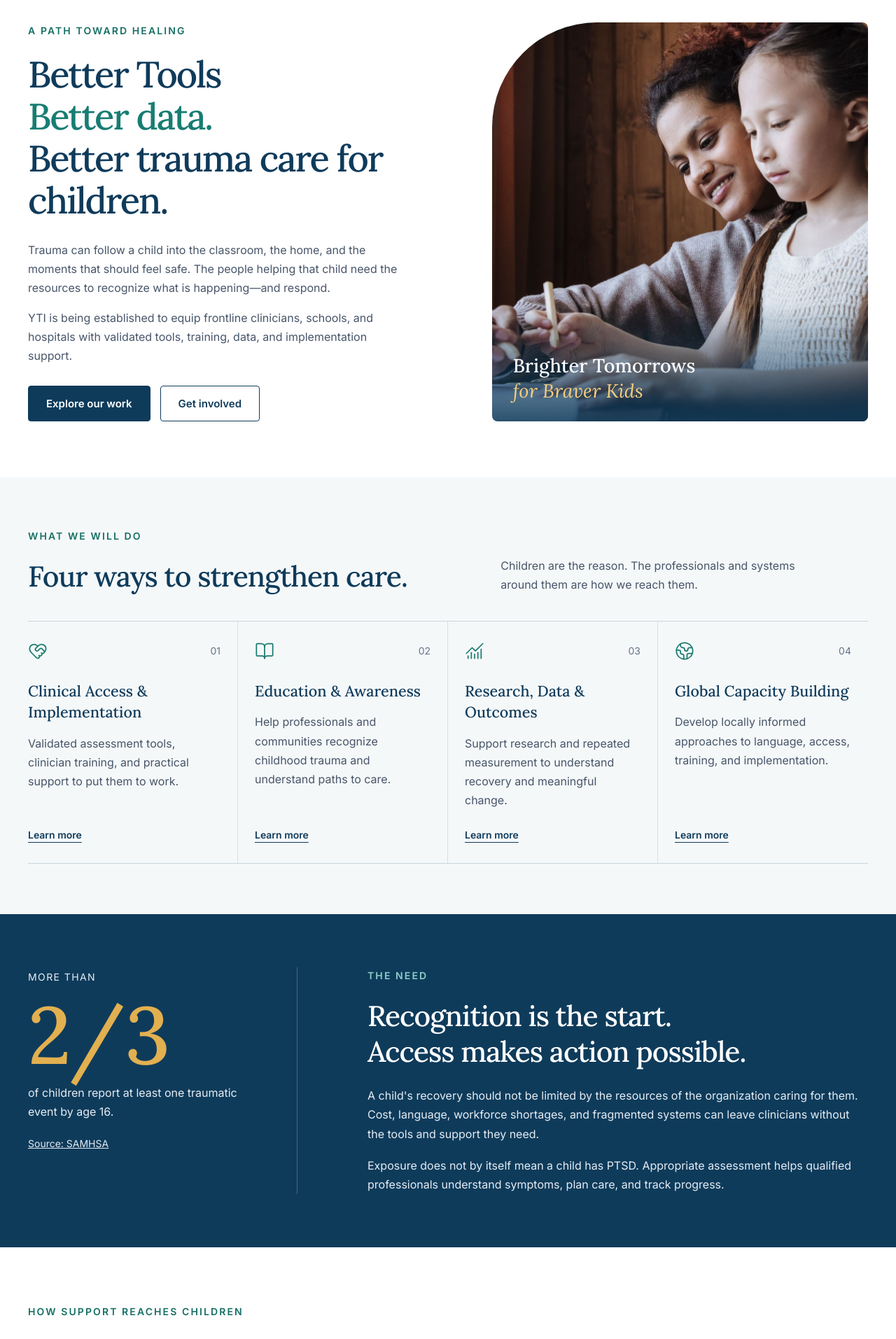
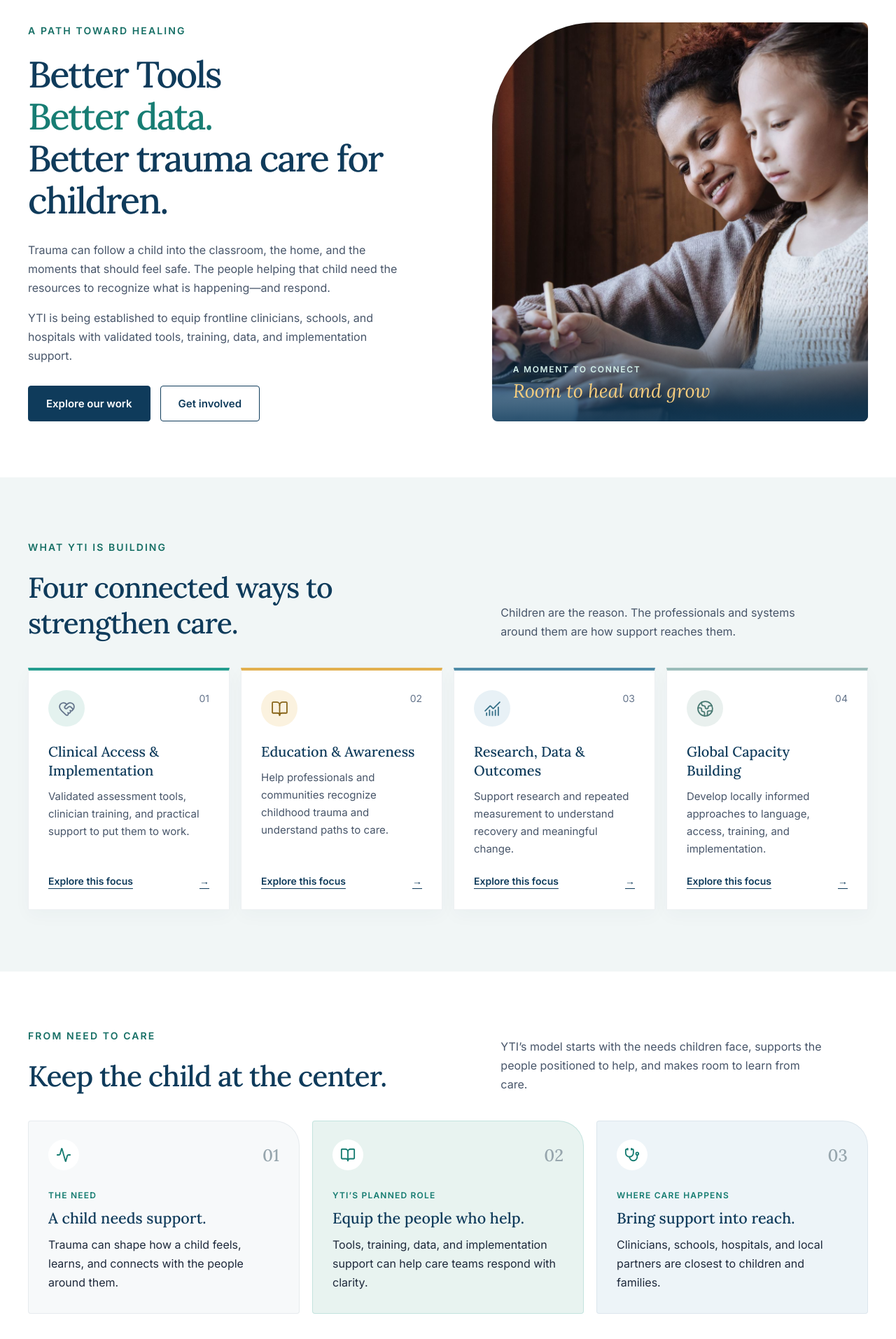
Before and after one commit to jh-ship-it/YTI, a React (Vite) app: page / in a window 1280 px wide. Shown: the part 580-2493 px from the top of the page at 70% size. Built offline with nearby package versions, Linux system fonts and the light colour scheme.

Commit message:
Refresh homepage storytelling and service cards

```diff
--- a/src/index.css
+++ b/src/index.css
@@ -112,3 +112,34 @@
 .about-next-step>p:not(.eyebrow) { max-width:620px; margin:18px auto; color:#475569; }.about-next-step .button-row { justify-content:center; }
 @media(max-width:850px) { .leadership-preview-inner { grid-template-columns:1fr 1fr; gap:20px; }.leadership-preview-inner>a { grid-column:1/-1; }.about-story { grid-template-columns:1fr; gap:28px; }.about-focus-grid { grid-template-columns:repeat(2,1fr); }.about-focus-grid article:nth-child(2) { border-right:0; }.about-focus-grid article:nth-child(-n+2) { border-bottom:1px solid #0f3b5b20; }.about-focus-grid article:nth-child(3) { padding-left:0; }.leader-grid { grid-template-columns:1fr; } }
 @media(max-width:600px) { .leadership-preview-inner { grid-template-columns:1fr; }.leadership-preview-inner>a { grid-column:auto; }.about-focus-grid { grid-template-columns:1fr; }.about-focus-grid article,.about-focus-grid article:first-child,.about-focus-grid article:nth-child(3) { padding:20px 0; border-right:0; border-bottom:1px solid #0f3b5b20; }.about-focus-grid article:last-child { border-bottom:0; }.leadership-note { align-items:flex-start; flex-direction:column; }.about-next-step { padding:28px 20px; } }
+
+/* More visual hierarchy on the home page, with the child and care pathway kept central. */
+.pillars-section { background:#f1f6f6; padding-block:88px; }
+.pillar-grid { border:0; gap:16px; }
+.pillar { min-height:290px; padding:28px; background:#fff; border:1px solid #0f3b5b12; border-top:4px solid #249d8f; box-shadow:0 8px 24px #0f3b5b08; }
+.pillar:first-child { padding-left:28px; }.pillar:last-child { border-right:1px solid #0f3b5b12; }
+.pillar-learning { border-top-color:#e2b04f; }.pillar-research { border-top-color:#4f8ca8; }.pillar-global { border-top-color:#9bbdba; }
+.pillar:hover { background:#fff; box-shadow:0 16px 34px #0f3b5b14; transform:translateY(-4px); }
+.pillar-top { align-items:flex-start; margin-bottom:22px; }
+.pillar-icon { display:grid; place-items:center; width:52px; height:52px; border-radius:50%; background:#e4f2ef; color:#147b70; }
+.pillar-learning .pillar-icon { background:#fbf2df; color:#876418; }.pillar-research .pillar-icon { background:#e8f1f6; color:#356f87; }.pillar-global .pillar-icon { background:#e9f0ee; color:#477871; }
+.pillar h3 { font-size:1.25rem; line-height:1.35; margin-bottom:12px; }
+.pillar p { font-size:.9375rem; line-height:1.65; }
+.pillar-link { display:flex; justify-content:space-between; padding-top:22px; }
+.pathway-section { padding:80px 0 88px; background:#fff; }
+.pathway-grid { display:grid; grid-template-columns:repeat(3,1fr); gap:18px; }
+.pathway-card { position:relative; min-height:238px; padding:26px 28px 30px; background:#f7f9fa; border:1px solid #0f3b5b13; border-radius:4px 36px 4px 4px; }
+.pathway-card:nth-child(2) { background:#e8f3f0; border-color:#249d8f30; }
+.pathway-card:nth-child(3) { background:#edf4f8; }
+.pathway-card-top { display:flex; align-items:center; justify-content:space-between; margin-bottom:26px; }
+.pathway-icon { display:grid; place-items:center; width:44px; height:44px; color:#147b70; background:white; border-radius:50%; }
+.pathway-number { color:#96a5ad; font:500 1.5rem Lora,serif; }
+.pathway-label { margin-bottom:8px; color:#147b70; font-size:.75rem; font-weight:700; letter-spacing:.1em; text-transform:uppercase; }
+.pathway-card h3 { margin-bottom:10px; font-size:1.35rem; line-height:1.3; font-weight:500; }
+.pathway-card>p:last-child { color:#475569; font-size:.9375rem; line-height:1.65; }
+.need-stat a { color:#fff; }
+.intro-visual { min-height:510px; border-radius:148px 8px 8px 8px; }
+.intro-visual figcaption span { font:600 .75rem/1.4 Inter,sans-serif; text-transform:uppercase; letter-spacing:.14em; color:#d6f2ec; }
+@media(max-width:1000px) { .pillar-grid { grid-template-columns:repeat(2,1fr); }.pillar:nth-child(2) { border-right:1px solid #0f3b5b12; }.pillar:nth-child(3) { padding-left:28px; }.pillar:nth-child(-n+2) { border-bottom:1px solid #0f3b5b12; }.pathway-grid { grid-template-columns:1fr; }.pathway-card { min-height:0; } }
+@media(max-width:700px) { .pillars-section,.pathway-section { padding-block:52px; }.pillar-grid { grid-template-columns:1fr; gap:12px; }.pillar,.pillar:first-child,.pillar:nth-child(3) { min-height:0; padding:22px; border-right:1px solid #0f3b5b12; }.pillar:nth-child(-n+2) { border-bottom:1px solid #0f3b5b12; }.pillar-top { margin-bottom:14px; }.pillar-link { padding-top:16px; }.intro-visual { min-height:370px; } }
+@media(hover:hover) { .pillar { transition:transform .22s ease,box-shadow .22s ease,background .22s ease; } }
--- a/src/pages/Home.tsx
+++ b/src/pages/Home.tsx
@@ -1,23 +1,102 @@
 import { Link } from 'react-router-dom';
-import { HeartHandshake, BookOpen, ChartNoAxesCombined, Globe2 } from 'lucide-react';
+import { Activity, BookOpen, ChartNoAxesCombined, Globe2, HeartHandshake, Stethoscope } from 'lucide-react';
 import SEO from '../components/SEO';
+import FadeIn from '../components/FadeIn';
 import { siteConfig } from '../content';
+
 const pillars = [
-  { n: '01', icon: HeartHandshake, title: 'Clinical Access & Implementation', text: 'Validated assessment tools, clinician training, and practical support to put them to work.', url: '/clinicians' },
-  { n: '02', icon: BookOpen, title: 'Education & Awareness', text: 'Help professionals and communities recognize childhood trauma and understand paths to care.', url: '/programs' },
-  { n: '03', icon: ChartNoAxesCombined, title: 'Research, Data & Outcomes', text: 'Support research and repeated measurement to understand recovery and meaningful change.', url: '/research' },
-  { n: '04', icon: Globe2, title: 'Global Capacity Building', text: 'Develop locally informed approaches to language, access, training, and implementation.', url: '/global-access' },
+  { n: '01', icon: HeartHandshake, title: 'Clinical Access & Implementation', text: 'Validated assessment tools, clinician training, and practical support to put them to work.', url: '/clinicians', tone: 'clinical' },
+  { n: '02', icon: BookOpen, title: 'Education & Awareness', text: 'Help professionals and communities recognize childhood trauma and understand paths to care.', url: '/programs', tone: 'learning' },
+  { n: '03', icon: ChartNoAxesCombined, title: 'Research, Data & Outcomes', text: 'Support research and repeated measurement to understand recovery and meaningful change.', url: '/research', tone: 'research' },
+  { n: '04', icon: Globe2, title: 'Global Capacity Building', text: 'Develop locally informed approaches to language, access, training, and implementation.', url: '/global-access', tone: 'global' },
 ];
+
+const pathway = [
+  { icon: Activity, label: 'The need', title: 'A child needs support.', text: 'Trauma can shape how a child feels, learns, and connects with the people around them.' },
+  { icon: BookOpen, label: 'YTI’s planned role', title: 'Equip the people who help.', text: 'Tools, training, data, and implementation support can help care teams respond with clarity.' },
+  { icon: Stethoscope, label: 'Where care happens', title: 'Bring support into reach.', text: 'Clinicians, schools, hospitals, and local partners are closest to children and families.' },
+];
+
 export default function Home() {
   return <>
     <SEO title="Brighter Tomorrows for Braver Kids" description={siteConfig.mission} />
-    <section className="mission-opening"><div className="site-width"><p className="eyebrow">Our purpose</p><h1>{siteConfig.mission}</h1><div className="opening-bottom"><p>{siteConfig.tagline}</p><Link className="text-link" to="/mission">Explore our mission</Link></div></div></section>
-    <section className="home-intro site-width"><div className="intro-copy"><p className="eyebrow">A path toward healing</p><h2>Better Tools<br/><span>Better data.</span><br/>Better trauma care for children.</h2><p>Trauma can follow a child into the classroom, the home, and the moments that should feel safe. The people helping that child need the resources to recognize what is happening—and respond.</p><p>YTI is being established to equip frontline clinicians, schools, and hospitals with validated tools, training, data, and implementation support.</p><div className="button-row"><Link className="button-primary" to="/programs">Explore our work</Link><Link className="button-outline" to="/get-involved">Get involved</Link></div></div><figure className="intro-visual"><img src="/images/child-and-caregiver.jpg" alt="A mother and daughter drawing together at home."/><figcaption>Brighter Tomorrows<br/><em>for Braver Kids</em></figcaption></figure></section>
-    <section className="pillars-section"><div className="site-width"><div className="section-heading"><div><p className="eyebrow">What we will do</p><h2>Four ways to strengthen care.</h2></div><p>Children are the reason. The professionals and systems around them are how we reach them.</p></div><div className="pillar-grid">{pillars.map(({n,icon:Icon,title,text,url})=><Link to={url} className="pillar" key={n}><div className="pillar-top"><Icon size={28} strokeWidth={1.5}/><span>{n}</span></div><h3>{title}</h3><p>{text}</p><span className="pillar-link">Learn more</span></Link>)}</div></div></section>
-    <section className="need-section"><div className="site-width need-grid"><div className="need-stat"><span>More than</span><strong>2/3</strong><p>of children report at least one traumatic event by age 16.</p><a href="https://www.samhsa.gov/child-trauma/understanding-child-trauma" target="_blank" rel="noopener noreferrer">Source: SAMHSA</a></div><div><p className="eyebrow">The need</p><h2>Recognition is the start.<br/>Access makes action possible.</h2><p>A child's recovery should not be limited by the resources of the organization caring for them. Cost, language, workforce shortages, and fragmented systems can leave clinicians without the tools and support they need.</p><p>Exposure does not by itself mean a child has PTSD. Appropriate assessment helps qualified professionals understand symptoms, plan care, and track progress.</p></div></div></section>
-    <section className="site-width delivery-section"><div className="section-heading"><div><p className="eyebrow">How support reaches children</p><h2>From resources to lasting effects.</h2></div><p>Our planned funding model connects charitable support to the people delivering care, with clear goals and accountable use of resources.</p></div><div className="funding-flow" aria-label="Planned funding flow"><div className="flow-step"><span>01 · Support</span><h3>Funders</h3><p>Foundations, public funders, companies, and individuals.</p></div><div className="flow-step flow-yti"><span>02 · Stewardship</span><h3>Youth Trauma Initiative</h3><p>Independent charitable control and vendor-neutral program decisions.</p></div><div className="flow-step"><span>03 · Delivery</span><h3>Frontline care</h3><p>Tools, training, data, and implementation support for clinicians, schools, and hospitals.</p></div><div className="flow-step flow-outcomes"><span>04 · Intended outcomes</span><h3>Healing that lasts</h3><p>Support clinical repair, measure improvement, and evaluate success in establishing lasting effects.</p></div></div><p className="flow-note">These are planned activities and intended outcomes, not a claim of programs or results already delivered.</p></section>
+
+    <section className="mission-opening">
+      <div className="site-width">
+        <p className="eyebrow">Our purpose</p>
+        <h1>{siteConfig.mission}</h1>
+        <div className="opening-bottom"><p>{siteConfig.tagline}</p><Link className="text-link" to="/mission">Explore our mission</Link></div>
+      </div>
+    </section>
+
+    <section className="home-intro site-width">
+      <div className="intro-copy">
+        <p className="eyebrow">A path toward healing</p>
+        <h2>Better Tools<br/><span>Better data.</span><br/>Better trauma care for children.</h2>
+        <p>Trauma can follow a child into the classroom, the home, and the moments that should feel safe. The people helping that child need the resources to recognize what is happening—and respond.</p>
+        <p>YTI is being established to equip frontline clinicians, schools, and hospitals with validated tools, training, data, and implementation support.</p>
+        <div className="button-row"><Link className="button-primary" to="/programs">Explore our work</Link><Link className="button-outline" to="/get-involved">Get involved</Link></div>
+      </div>
+      <figure className="intro-visual">
+        <img src="/images/child-and-caregiver.jpg" alt="A mother and daughter drawing together at home."/>
+        <figcaption><span>A moment to connect</span><br/><em>Room to heal and grow</em></figcaption>
+      </figure>
+    </section>
+
+    <section className="pillars-section">
+      <div className="site-width">
+        <div className="section-heading">
+          <div><p className="eyebrow">What YTI is building</p><h2>Four connected ways to strengthen care.</h2></div>
+          <p>Children are the reason. The professionals and systems around them are how support reaches them.</p>
+        </div>
+        <div className="pillar-grid">
+          {pillars.map(({n,icon:Icon,title,text,url,tone})=><Link to={url} className={`pillar pillar-${tone}`} key={n}>
+            <div className="pillar-top"><span className="pillar-icon"><Icon size={25} strokeWidth={1.7}/></span><span>{n}</span></div>
+            <h3>{title}</h3><p>{text}</p><span className="pillar-link">Explore this focus <span aria-hidden="true">→</span></span>
+          </Link>)}
+        </div>
+      </div>
+    </section>
+
+    <section className="pathway-section">
+      <div className="site-width">
+        <div className="section-heading">
+          <div><p className="eyebrow">From need to care</p><h2>Keep the child at the center.</h2></div>
+          <p>YTI’s model starts with the needs children face, supports the people positioned to help, and makes room to learn from care.</p>
+        </div>
+        <div className="pathway-grid">
+          {pathway.map(({icon:Icon,label,title,text},index)=><article className="pathway-card" key={label}>
+            <FadeIn delay={index*.1}>
+              <div className="pathway-card-top"><span className="pathway-icon"><Icon size={22}/></span><span className="pathway-number">0{index+1}</span></div>
+              <p className="pathway-label">{label}</p><h3>{title}</h3><p>{text}</p>
+            </FadeIn>
+          </article>)}
+        </div>
+      </div>
+    </section>
+
+    <section className="need-section">
+      <div className="site-width need-grid">
+        <div className="need-stat"><span>More than</span><strong>2/3</strong><p>of children report at least one traumatic event by age 16.</p><a href="https://www.samhsa.gov/child-trauma/understanding-child-trauma" target="_blank" rel="noopener noreferrer">Read the SAMHSA source <span aria-hidden="true">↗</span></a></div>
+        <div><p className="eyebrow">The need</p><h2>Recognition is the start.<br/>Access makes action possible.</h2><p>A child's recovery should not be limited by the resources of the organization caring for them. Cost, language, workforce shortages, and fragmented systems can leave clinicians without the tools and support they need.</p><p>Exposure does not by itself mean a child has PTSD. Appropriate assessment helps qualified professionals understand symptoms, plan care, and track progress.</p></div>
+      </div>
+    </section>
+
+    <section className="site-width delivery-section">
+      <div className="section-heading"><div><p className="eyebrow">How support reaches children</p><h2>From resources to lasting effects.</h2></div><p>YTI’s planned funding model connects charitable support with people delivering care, with clear goals and accountable stewardship.</p></div>
+      <div className="funding-flow" aria-label="Planned funding flow">
+        <div className="flow-step"><span>01 · Support</span><h3>Funders</h3><p>Foundations, public funders, companies, and individuals.</p></div>
+        <div className="flow-step flow-yti"><span>02 · Stewardship</span><h3>Youth Trauma Initiative</h3><p>Independent charitable control and vendor-neutral program decisions.</p></div>
+        <div className="flow-step"><span>03 · Delivery</span><h3>Frontline care</h3><p>Tools, training, data, and implementation support for clinicians, schools, and hospitals.</p></div>
+        <div className="flow-step flow-outcomes"><span>04 · Intended outcomes</span><h3>Healing that lasts</h3><p>Support clinical repair, measure improvement, and evaluate success in establishing lasting effects.</p></div>
+      </div>
+      <p className="flow-note">These are planned activities and intended outcomes, not a claim of programs or results already delivered.</p>
+    </section>
+
     <section className="data-section"><div className="site-width data-grid"><div><p className="eyebrow">Planned initiative</p><h2>Learn from care.<br/>Carry that learning forward.</h2></div><div><p>The YTI Data Initiative could help child-serving organizations use repeated measurement to understand progress and study treatment outcomes.</p><p>Research and analytics would operate under appropriate privacy, ethics, and governance controls. Clinical decisions remain with qualified people.</p><Link className="text-link" to="/data-initiative">Explore the YTI Data Initiative</Link></div></div></section>
+
     <section className="leadership-preview"><div className="site-width leadership-preview-inner"><div><p className="eyebrow">Open governance</p><h2>Leadership you can see.</h2></div><p>YTI publishes its current founding board officers and formation-stage governance commitments as the organization takes shape.</p><Link className="text-link" to="/about#leadership">Meet the board officers</Link></div></section>
+
     <section className="closing-section site-width"><p className="eyebrow">Help build the next chapter</p><h2>More support for the people<br/>children count on.</h2><p>Help equip child-serving organizations with the tools, training, and implementation support to recognize trauma, guide care, and measure recovery.</p><div className="button-row"><Link className="button-primary" to="/donate">Support YTI</Link><Link className="button-outline" to="/contact">Discuss a partnership</Link></div><small>{siteConfig.legalStatus}</small></section>
   </>;
 }
```
